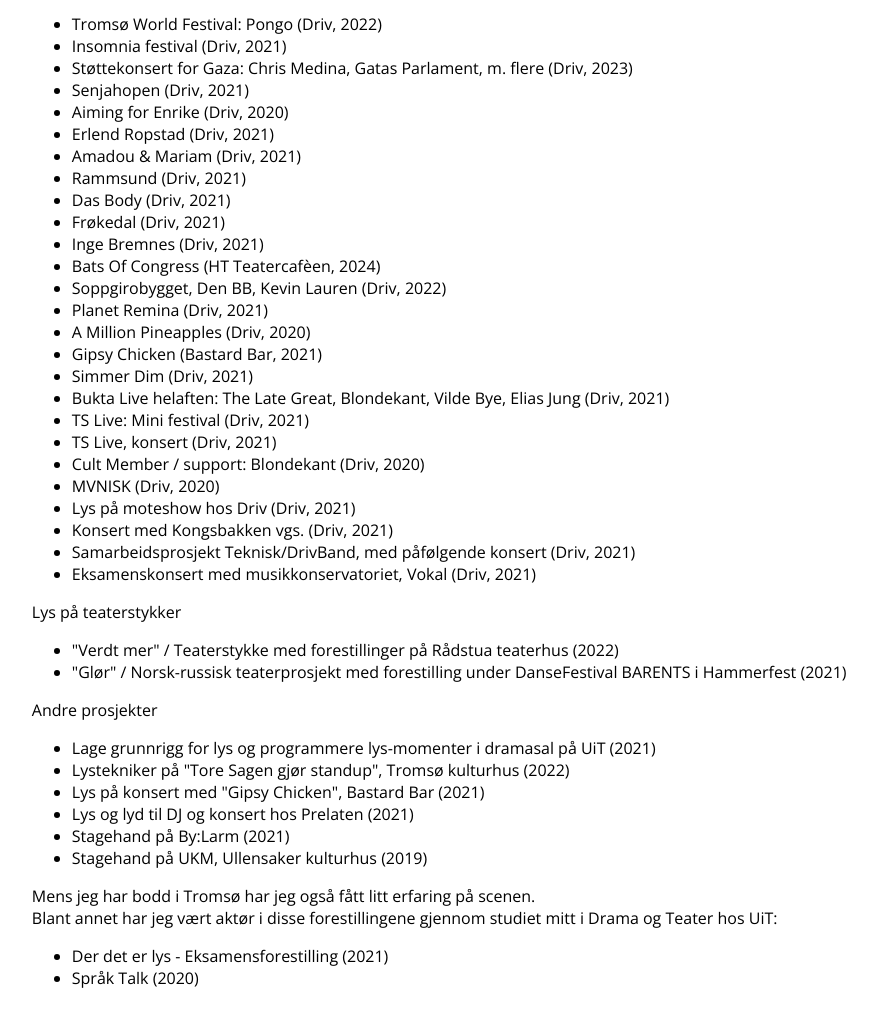
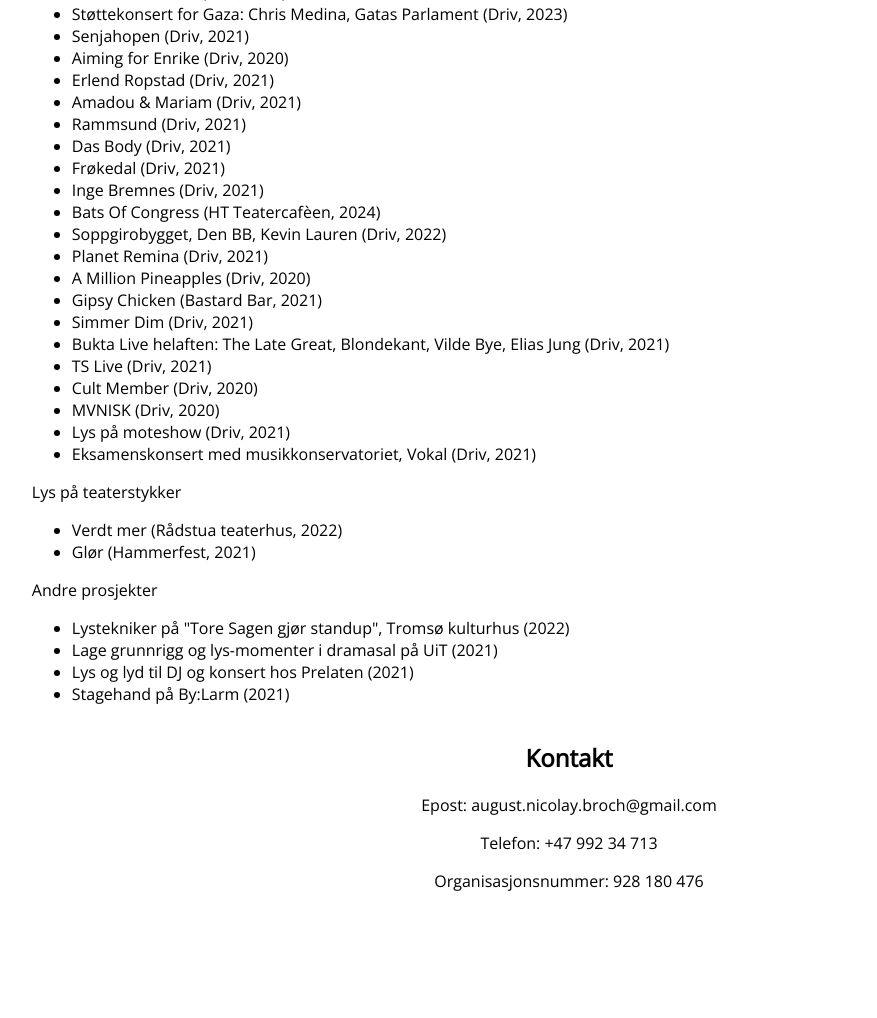
Before and after one commit to augustbroch/augustbroch.github.io, a plain HTML site: page prosjekter.html in a window 1280 px wide. Shown: the part 782-1800 px from the top of the page, without its empty margins (71-948 px from the left). After the commit the page ends 1674 px from the top, so only its background shows below. Drawn offline with nearby package versions, Linux system fonts and the light colour scheme.

Commit message:
Oppdaterte tidligere prosjekter

```diff
--- a/prosjekter.html
+++ b/prosjekter.html
@@ -48,10 +48,6 @@
           <li>Den Gylne Drage (2022)</li>
           <li>Snøfall (2022, 2023)</li>
           <li>Messias (2022)</li>
-        </ul>
-
-        Lysdesign
-        <ul>
           <li>Flere farger (2022, 2023)</li>
         </ul>
 
@@ -71,7 +67,7 @@
       <ul>
         <li>Tromsø World Festival: Pongo (Driv, 2022)</li>
         <li>Insomnia festival (Driv, 2021)</li>
-        <li>Støttekonsert for Gaza: Chris Medina, Gatas Parlament, m. flere (Driv, 2023)</li>
+        <li>Støttekonsert for Gaza: Chris Medina, Gatas Parlament (Driv, 2023)</li>
         <li>Senjahopen (Driv, 2021)</li>
         <li>Aiming for Enrike (Driv, 2020)</li>
         <li>Erlend Ropstad (Driv, 2021)</li>
@@ -90,43 +86,26 @@
           Bukta Live helaften: The Late Great, Blondekant, Vilde Bye, Elias
           Jung (Driv, 2021)
         </li>
-        <li>TS Live: Mini festival (Driv, 2021)</li>
-        <li>TS Live, konsert (Driv, 2021)</li>
-        <li>Cult Member / support: Blondekant (Driv, 2020)</li>
+        <li>TS Live (Driv, 2021)</li>
+        <li>Cult Member (Driv, 2020)</li>
         <li>MVNISK (Driv, 2020)</li>
-        <li>Lys på moteshow hos Driv (Driv, 2021)</li>
-        <li>Konsert med Kongsbakken vgs. (Driv, 2021)</li>
-        <li>
-          Samarbeidsprosjekt Teknisk/DrivBand, med påfølgende konsert (Driv, 2021)
-        </li>
+        <li>Lys på moteshow (Driv, 2021)</li>
         <li>Eksamenskonsert med musikkonservatoriet, Vokal (Driv, 2021)</li>
       </ul>
       <p>Lys på teaterstykker</p>
       <ul>
-        <li>"Verdt mer" / Teaterstykke med forestillinger på Rådstua teaterhus (2022)</li>
-        <li>
-          "Glør" / Norsk-russisk teaterprosjekt med forestilling under
-          DanseFestival BARENTS i Hammerfest (2021)
-        </li>
+        <li>Verdt mer (Rådstua teaterhus, 2022)</li>
+        <li>Glør (Hammerfest, 2021)</li>
       </ul>
       <p>Andre prosjekter</p>
       <ul>
+        <li>Lystekniker på "Tore Sagen gjør standup", Tromsø kulturhus (2022)</li>
         <li>
-          Lage grunnrigg for lys og programmere lys-momenter i dramasal på UiT
+          Lage grunnrigg og lys-momenter i dramasal på UiT
           (2021)
         </li>
-        <li>Lystekniker på "Tore Sagen gjør standup", Tromsø kulturhus (2022)</li>
-        <li>Lys på konsert med "Gipsy Chicken", Bastard Bar (2021)</li>
         <li>Lys og lyd til DJ og konsert hos Prelaten (2021)</li>
         <li>Stagehand på By:Larm (2021)</li>
-        <li>Stagehand på UKM, Ullensaker kulturhus (2019)</li>
-      </ul>
-      Mens jeg har bodd i Tromsø har jeg også fått litt erfaring på scenen.<br />
-      Blant annet har jeg vært aktør i disse forestillingene gjennom studiet
-      mitt i Drama og Teater hos UiT:
-      <ul>
-        <li>Der det er lys - Eksamensforestilling (2021)</li>
-        <li>Språk Talk (2020)</li>
       </ul>
     </div>
     <div id="footer">
```
